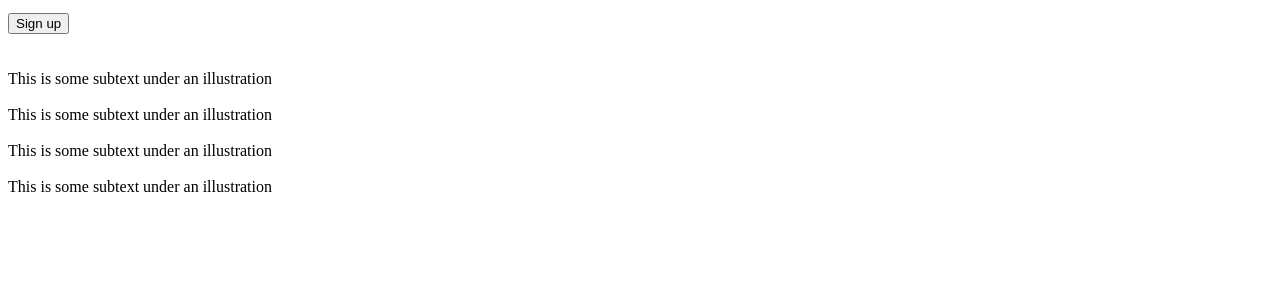
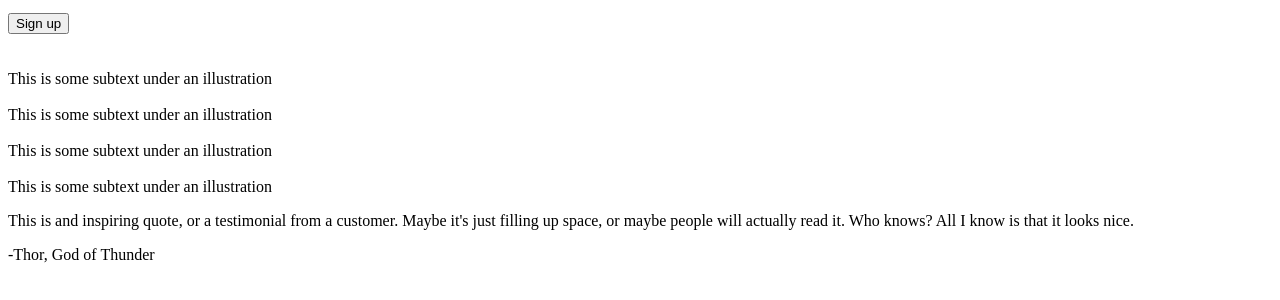
Before and after one commit to 54MU31M00R3/landing-page, a plain HTML site: page index.html in a window 1280 px wide. Shown: the part 222-522 px from the top of the page. Drawn offline with Linux system fonts and the light colour scheme.

Commit message:
Add layout and input for third chunk of home page

```diff
--- a/index.html
+++ b/index.html
@@ -47,7 +47,7 @@
                     <div class="header">
 
                     </div>
-                    <div class="container">
+                    <div class="box-container">
                         <div class="info">
                             <img class="box">
                             <div class="text">
@@ -77,7 +77,17 @@
             </div>
             <div class="home-chunk">
                 <div class="third-sub-chunk">
-
+                    <p class="quote">
+                        This is and inspiring quote, or a testimonial from a
+                        customer. Maybe it's just filling up space, or maybe
+                        people will actually read it. Who knows? All I know
+                        is that it looks nice.
+                    </p>
+                    <div class="credits">
+                        <p class="person">
+                            -Thor, God of Thunder
+                        </p>
+                    </div>
                 </div>
             </div>
             <div class="home-chunk">
```
